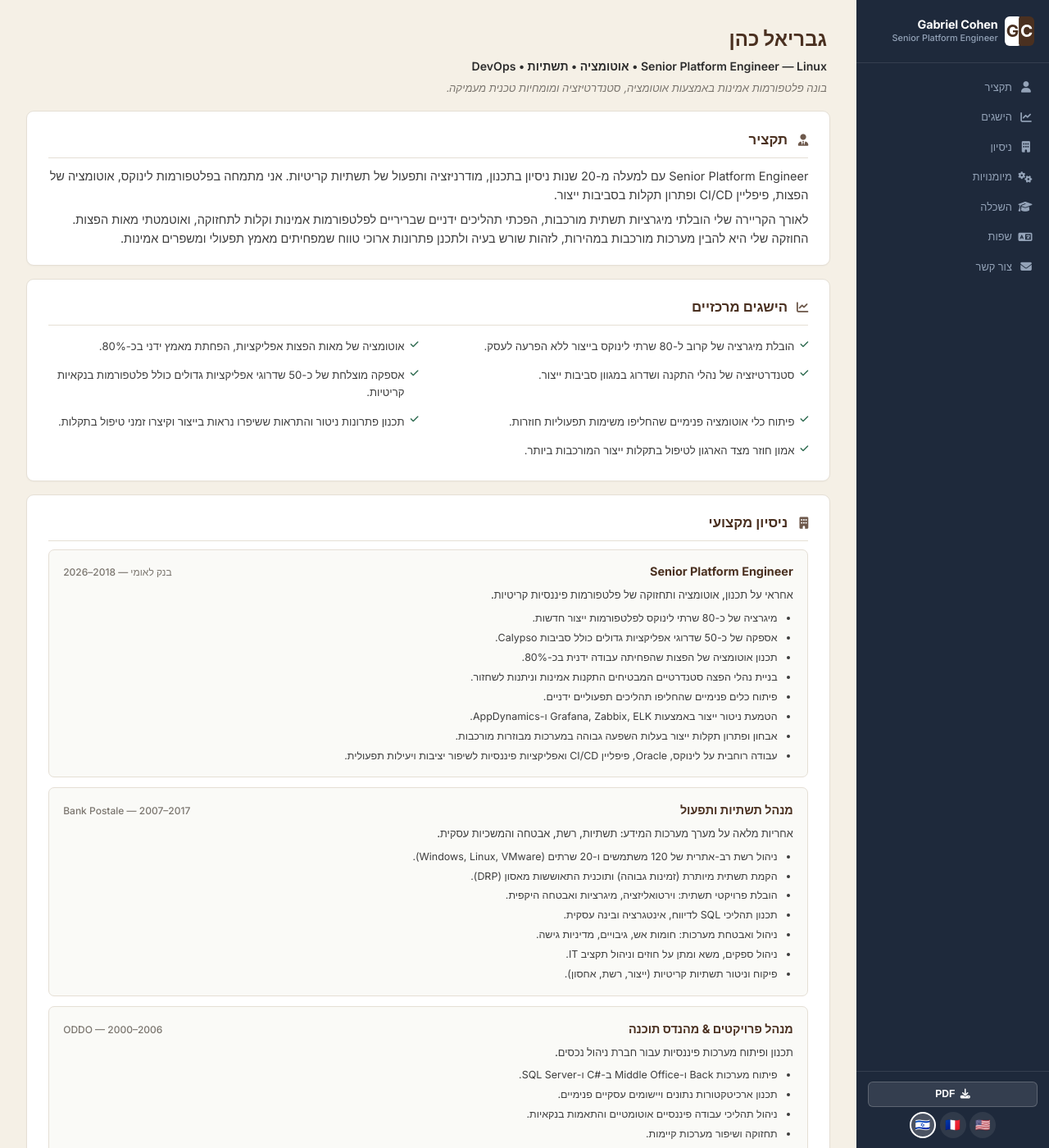
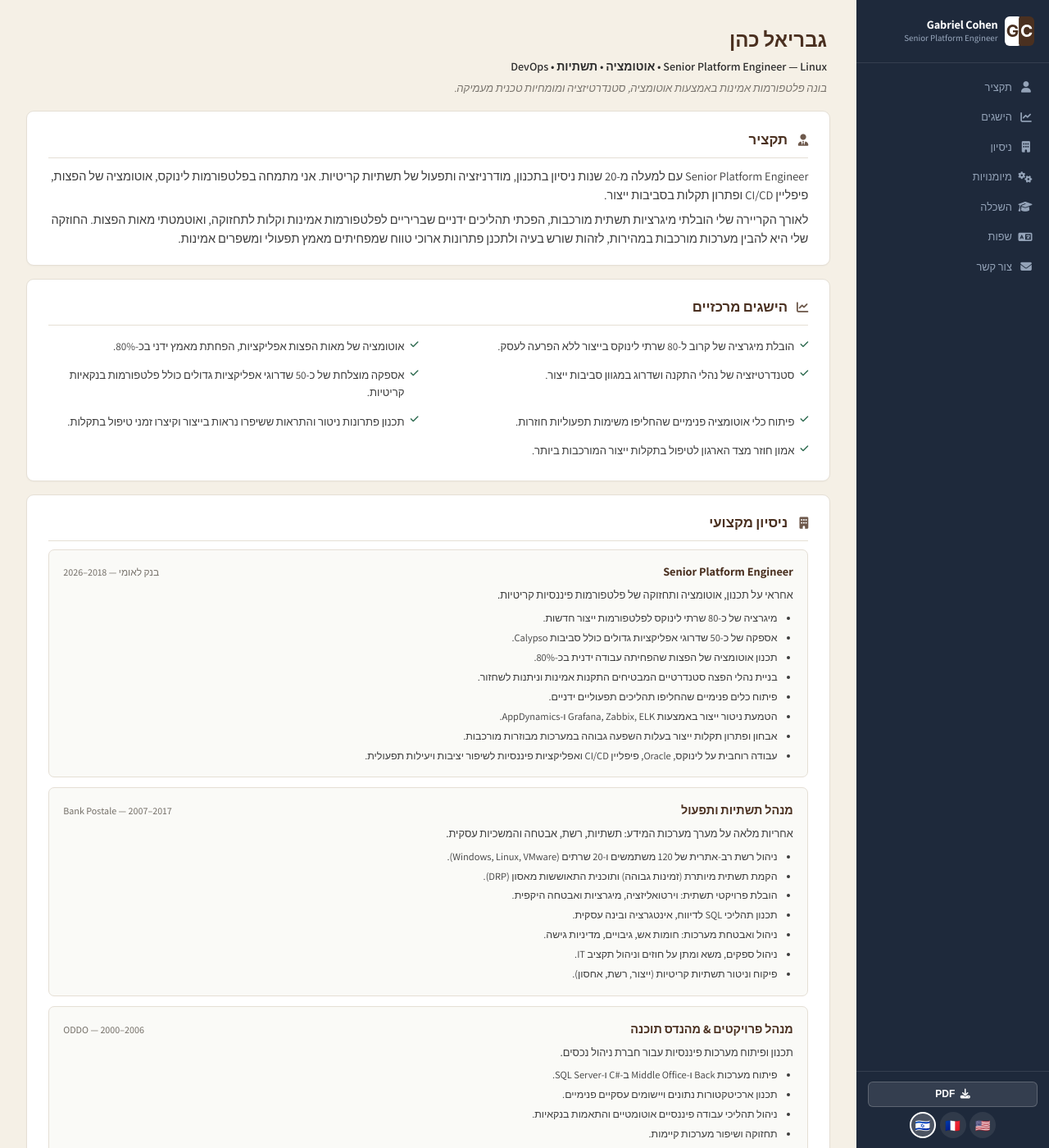
Before and after one commit to gcoh/resume, a Jekyll site: the page built from he/index.md, in a window 1280 px wide and 1400 px high. Shown: the whole window at 82% size. Built offline with Jekyll 4.4.1, drawn with Linux system fonts in a browser that asks for light colours.

Commit message:
Hebrew: use Assistant font for better RTL rendering

```diff
--- a/_layouts/default.html
+++ b/_layouts/default.html
@@ -23,7 +23,7 @@
     <!-- Google Fonts: Inter -->
     <link rel="preconnect" href="https://fonts.googleapis.com">
     <link rel="preconnect" href="https://fonts.gstatic.com" crossorigin>
-    <link href="https://fonts.googleapis.com/css2?family=Inter:wght@400;500;600;700;800&display=swap" rel="stylesheet">
+    <link href="https://fonts.googleapis.com/css2?family=Assistant:wght@400;500;600;700;800&family=Inter:wght@400;500;600;700;800&display=swap" rel="stylesheet">
 
     <style>
         :root {
@@ -634,6 +634,7 @@
             #contact, .bottom-cols:has(#contact) { display: none; }
 
             /* RTL print fixes */
+            [dir="rtl"] body { font-family: 'Assistant', 'Inter', sans-serif; }
             [dir="rtl"] .main { margin-right: 0; }
             [dir="rtl"] .exp-achievements { padding-left: 0; padding-right: 1rem; }
             [dir="rtl"] .exp-item ul { padding-left: 0; padding-right: 0.8rem; }
@@ -641,7 +642,10 @@
         }
 
         /* RTL */
-        [dir="rtl"] body { direction: rtl; }
+        [dir="rtl"] body {
+            direction: rtl;
+            font-family: 'Assistant', 'Inter', -apple-system, BlinkMacSystemFont, "Segoe UI", Roboto, sans-serif;
+        }
         [dir="rtl"] .sidebar {
             left: auto;
             right: 0;
```
